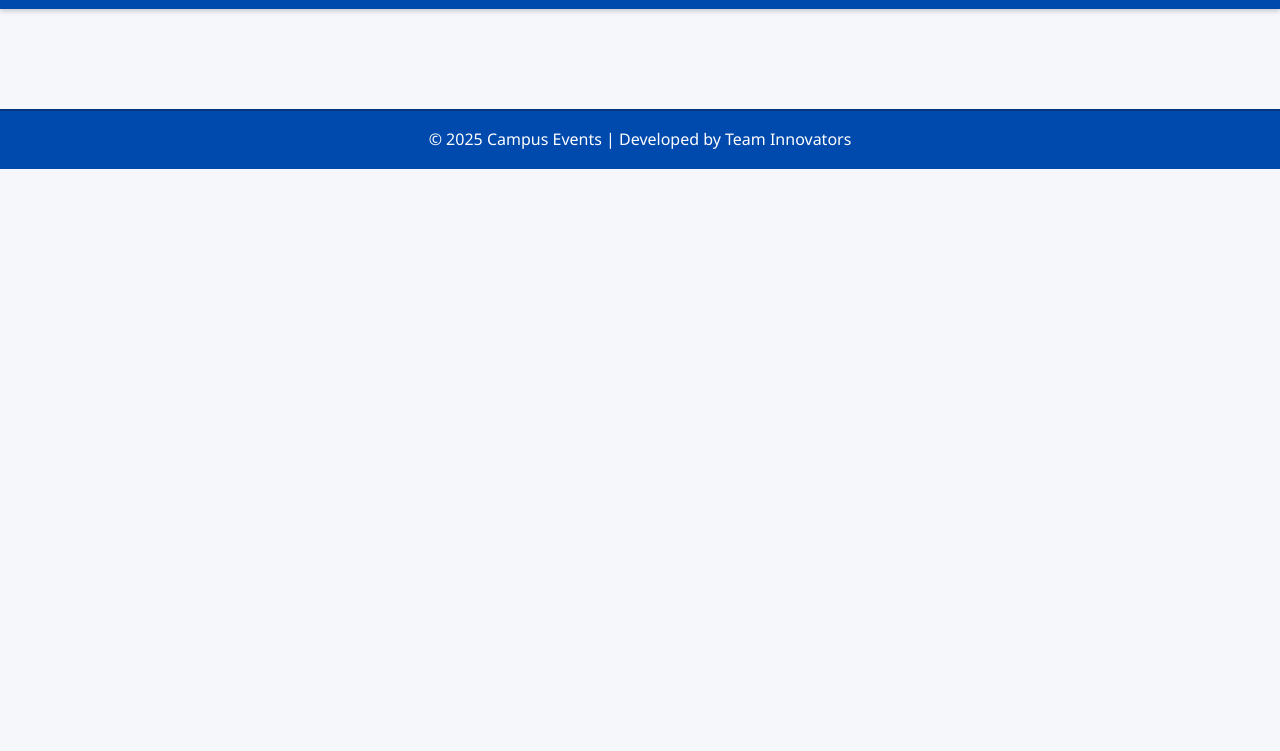
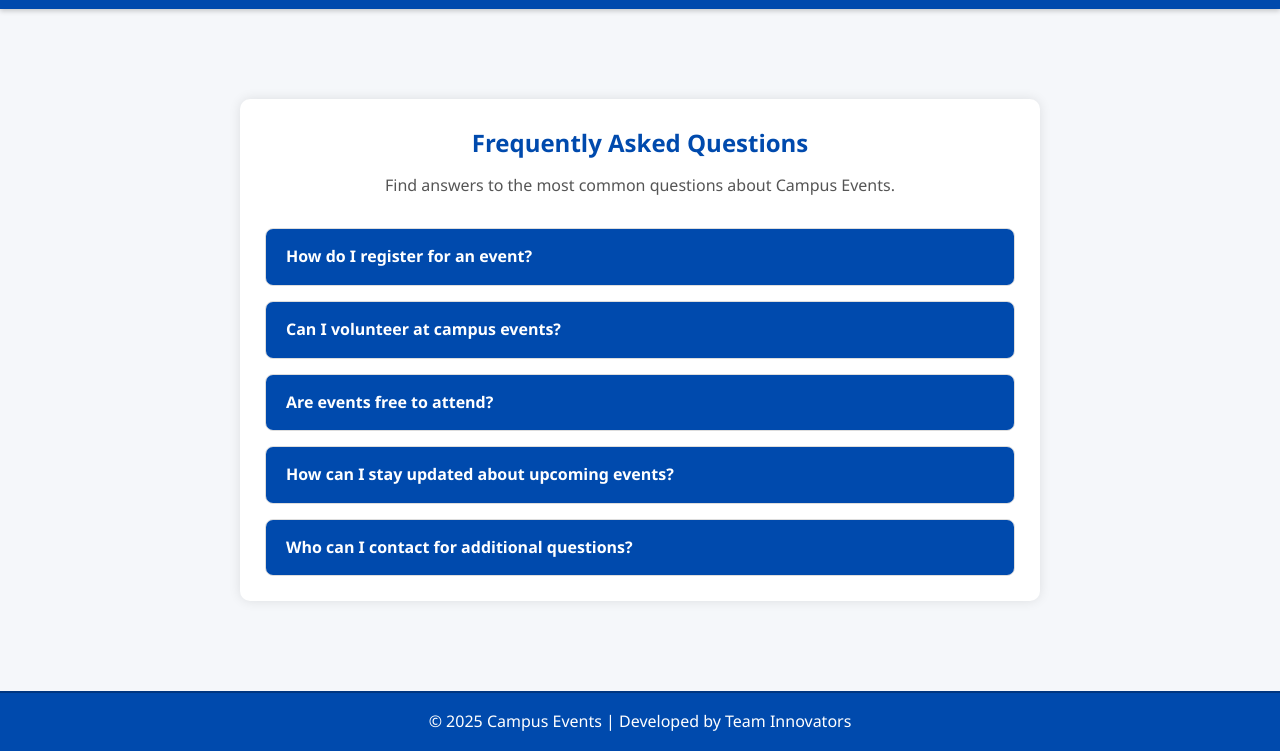
Before and after one commit to DevOps-Fundamentals/campus-events, a website: page src/faq.html in a window 1280 px wide. Shown: the part 53-804 px from the top of the page. Drawn offline with Linux system fonts and the light colour scheme.

Commit message:
modify faq.html and style.css

```diff
--- a/src/faq.html
+++ b/src/faq.html
@@ -24,7 +24,57 @@
     </header>
 
     <main>
-        <!-- Member 5 will add FAQ content here -->
+        <section class="faq-section">
+            <h1>Frequently Asked Questions</h1>
+            <p>Find answers to the most common questions about Campus Events.</p>
+
+            <div class="faq-container">
+                <div class="faq-item">
+                    <input type="checkbox" id="faq1">
+                    <label for="faq1">How do I register for an event?</label>
+                    <div class="faq-content">
+                        <p>You can register by visiting the event page and clicking the "Register" button. Fill out the
+                            required information to complete your registration.</p>
+                    </div>
+                </div>
+
+                <div class="faq-item">
+                    <input type="checkbox" id="faq2">
+                    <label for="faq2">Can I volunteer at campus events?</label>
+                    <div class="faq-content">
+                        <p>Yes! We welcome student volunteers. Visit the "Contact Us" page or email our team to express
+                            your interest in volunteering.</p>
+                    </div>
+                </div>
+
+                <div class="faq-item">
+                    <input type="checkbox" id="faq3">
+                    <label for="faq3">Are events free to attend?</label>
+                    <div class="faq-content">
+                        <p>Most campus events are free for students, but some workshops or external speaker events may
+                            require a nominal fee. Check the event details for more information.</p>
+                    </div>
+                </div>
+
+                <div class="faq-item">
+                    <input type="checkbox" id="faq4">
+                    <label for="faq4">How can I stay updated about upcoming events?</label>
+                    <div class="faq-content">
+                        <p>Subscribe to our newsletter or follow us on our social media channels. Regular updates are
+                            also posted on our website's homepage.</p>
+                    </div>
+                </div>
+
+                <div class="faq-item">
+                    <input type="checkbox" id="faq5">
+                    <label for="faq5">Who can I contact for additional questions?</label>
+                    <div class="faq-content">
+                        <p>You can reach out through the "Contact Us" page or email our team directly at
+                            contact@campusevents.edu.</p>
+                    </div>
+                </div>
+            </div>
+        </section>
     </main>
 
     <footer>
--- a/styles/style.css
+++ b/styles/style.css
@@ -720,3 +720,93 @@ main a:hover {
     padding: 20px;
   }
 }
+
+/* ===========================================
+   FAQ PAGE STYLES
+   =========================================== */
+
+.faq-section {
+  max-width: 800px;
+  margin: 40px auto;
+  padding: 25px;
+  background: #fff;
+  border-radius: 10px;
+  box-shadow: 0 0 12px rgba(0,0,0,0.1);
+}
+
+.faq-section h1 {
+  color: #004aad;
+  margin-bottom: 10px;
+  text-align: center;
+}
+
+.faq-section p {
+  color: #555;
+  text-align: center;
+  margin-bottom: 30px;
+}
+
+.faq-container {
+  display: flex;
+  flex-direction: column;
+  gap: 15px;
+}
+
+.faq-item {
+  border: 1px solid #ddd;
+  border-radius: 8px;
+  overflow: hidden;
+  transition: box-shadow 0.3s;
+}
+
+.faq-item:hover {
+  box-shadow: 0 4px 12px rgba(0,0,0,0.1);
+}
+
+/* Hide the checkbox */
+.faq-item input {
+  display: none;
+}
+
+.faq-item label {
+  display: block;
+  padding: 15px 20px;
+  background: #004aad;
+  color: white;
+  font-weight: 600;
+  cursor: pointer;
+  user-select: none;
+  transition: background 0.3s;
+}
+
+.faq-item label:hover {
+  background: #005fe0;
+}
+
+/* Content hidden by default */
+.faq-content {
+  max-height: 0;
+  overflow: hidden;
+  transition: max-height 0.3s ease;
+  background: #f9faff;
+  padding: 0 20px;
+}
+
+.faq-item input:checked ~ .faq-content {
+  max-height: 200px; /* adjust as needed */
+  padding: 15px 20px;
+}
+
+.faq-content p {
+  color: #333;
+  margin: 0;
+  line-height: 1.6;
+}
+
+/* Responsive */
+@media (max-width: 768px) {
+  .faq-section {
+    margin: 20px;
+    padding: 20px;
+  }
+}
```
